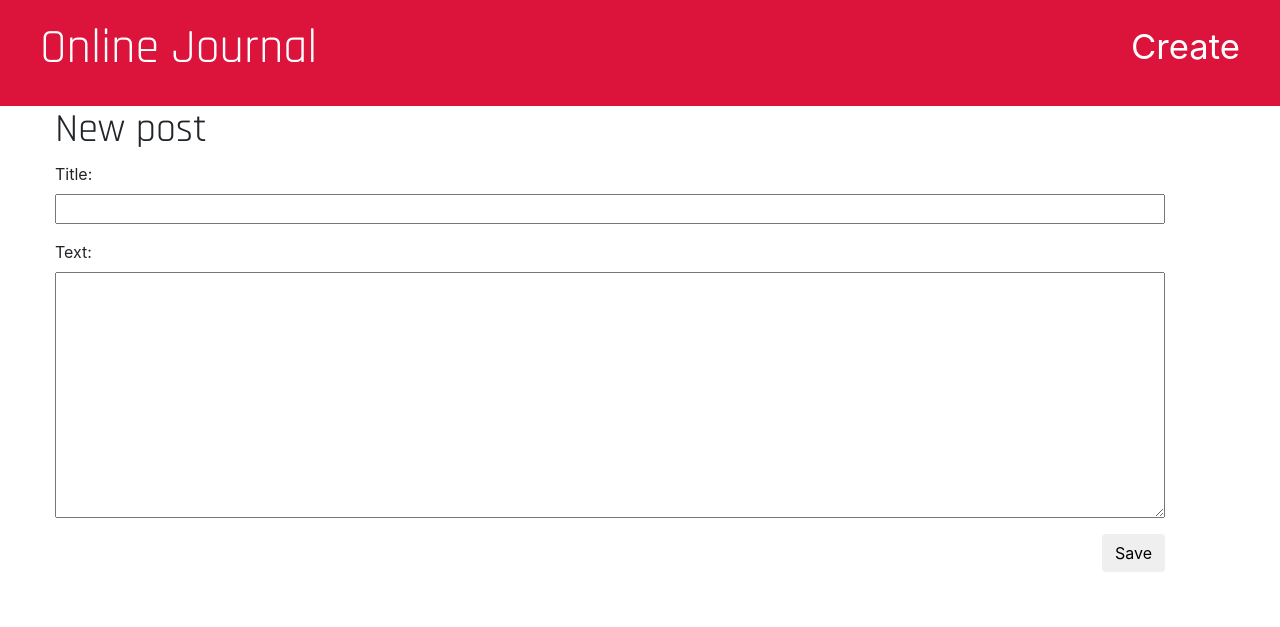
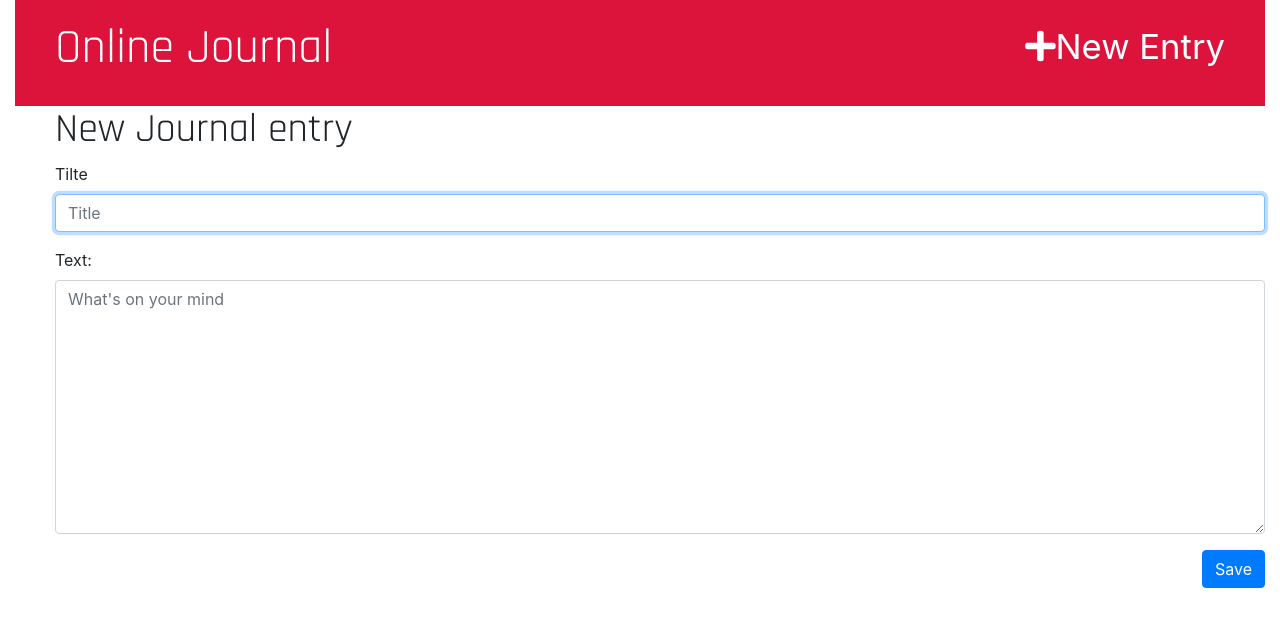
Before and after one commit to ochui/diary, a Django app: page /accounts/posts/new in a window 1280 px wide. Shown: the top 627 px of the page. Run offline with Django 3.2, Linux system fonts and the light colour scheme; the visitor is signed in with stand-in values (Sample User, id 1); some libraries are stand-ins or nearby versions.

Commit message:
bootstrap 4

```diff
--- a/accounts/forms.py
+++ b/accounts/forms.py
@@ -2,6 +2,23 @@ from django import forms
 from .models import Post
 
 class PostForm(forms.ModelForm):
+
+    def __init__(self, *args, **kwargs):
+        super(PostForm, self).__init__(*args, **kwargs)
+        self.fields['title'].widget = forms.TextInput(
+            attrs={
+                'class': 'form-control',
+                'placeholder': 'Title',
+                'autofocus': 'autofocus'
+            }
+        )
+
+        self.fields['text'].widget = forms.Textarea(
+            attrs={
+                'class': 'form-control',
+                'placeholder': "What's on your mind" ,
+            }
+        )
     class Meta:
         model = Post
         fields = ('title', 'text',)
--- a/templates/base.html
+++ b/templates/base.html
@@ -5,25 +5,34 @@
     <meta charset="utf-8">
     <meta name="viewport" content="width=device-width, initial-scale=1, shrink-to-fit=no">
     <title>Online Journal</title>
-    <link rel="stylesheet" href="https://stackpath.bootstrapcdn.com/bootstrap/4.1.3/css/bootstrap.min.css" integrity="sha384-MCw98/SFnGE8fJT3GXwEOngsV7Zt27NXFoaoApmYm81iuXoPkFOJwJ8ERdknLPMO" crossorigin="anonymous">
+    <link rel="stylesheet" href="https://stackpath.bootstrapcdn.com/bootstrap/4.1.3/css/bootstrap.min.css"
+        integrity="sha384-MCw98/SFnGE8fJT3GXwEOngsV7Zt27NXFoaoApmYm81iuXoPkFOJwJ8ERdknLPMO" crossorigin="anonymous">
     <link href="https://fonts.googleapis.com/css?family=Rajdhani&display=swap" rel="stylesheet">
-    <link rel="stylesheet" href="https://maxcdn.icons8.com/fonts/line-awesome/1.1/css/line-awesome-font-awesome.min.css">
+    <link rel="stylesheet" href="https://use.fontawesome.com/releases/v5.7.0/css/all.css"
+        integrity="sha384-lZN37f5QGtY3VHgisS14W3ExzMWZxybE1SJSEsQp9S+oqd12jhcu+A56Ebc1zFSJ" crossorigin="anonymous">
     <link rel="stylesheet" href="{% static 'css/style.css' %}">
 </head>
 
 <body>
-    <div class="page-header">
-        <a href="{% url 'post_create' %}" class="top-menu"><i class="la la-plus"></i>Create</span></a>
-        <h1><a href="{% url 'post_list' %}">Online Journal</a></h1>
-    </div>
-    <div class="content container">
-
-        {% block content %}
-        {% endblock content %}
-
+    <div class="container-fluid">
+        <div class="page-header">
+            <a href="{% url 'post_create' %}" class="top-menu"><i class="fas fa-plus"></i>New Entry</span></a>
+            <h1><a href="{% url 'post_list' %}">Online Journal</a></h1>
+        </div>
+        <div class="content">
+            {% block content %}
+            {% endblock content %}
+        </div>
     </div>
 </body>
-<script src="https://code.jquery.com/jquery-3.3.1.slim.min.js" integrity="sha384-q8i/X+965DzO0rT7abK41JStQIAqVgRVzpbzo5smXKp4YfRvH+8abtTE1Pi6jizo" crossorigin="anonymous"></script>
-<script src="https://cdnjs.cloudflare.com/ajax/libs/popper.js/1.14.3/umd/popper.min.js" integrity="sha384-ZMP7rVo3mIykV+2+9J3UJ46jBk0WLaUAdn689aCwoqbBJiSnjAK/l8WvCWPIPm49" crossorigin="anonymous"></script>
-<script src="https://stackpath.bootstrapcdn.com/bootstrap/4.1.3/js/bootstrap.min.js" integrity="sha384-ChfqqxuZUCnJSK3+MXmPNIyE6ZbWh2IMqE241rYiqJxyMiZ6OW/JmZQ5stwEULTy" crossorigin="anonymous"></script>
+<script src="https://code.jquery.com/jquery-3.3.1.slim.min.js"
+    integrity="sha384-q8i/X+965DzO0rT7abK41JStQIAqVgRVzpbzo5smXKp4YfRvH+8abtTE1Pi6jizo"
+    crossorigin="anonymous"></script>
+<script src="https://cdnjs.cloudflare.com/ajax/libs/popper.js/1.14.3/umd/popper.min.js"
+    integrity="sha384-ZMP7rVo3mIykV+2+9J3UJ46jBk0WLaUAdn689aCwoqbBJiSnjAK/l8WvCWPIPm49"
+    crossorigin="anonymous"></script>
+<script src="https://stackpath.bootstrapcdn.com/bootstrap/4.1.3/js/bootstrap.min.js"
+    integrity="sha384-ChfqqxuZUCnJSK3+MXmPNIyE6ZbWh2IMqE241rYiqJxyMiZ6OW/JmZQ5stwEULTy"
+    crossorigin="anonymous"></script>
+
 </html>
--- a/templates/post/post_create.html
+++ b/templates/post/post_create.html
@@ -1,8 +1,15 @@
 {% extends 'base.html' %}
 {% block content %}
-<h1>New post</h1>
+<h1>New Journal entry</h1>
 <form method="POST" class="post-form">{% csrf_token %}
-    {{ form.as_p }}
-    <button type="submit" class="save btn btn-default">Save</button>
+<div class="form-group">
+    <label for="title">Tilte</label>
+    {{form.title}}
+  </div>
+  <div class="form-group">
+    <label for="text">Text:</label>
+    {{form.text}}
+  </div>
+    <button type="submit" class="save btn btn-primary">Save</button>
 </form>
 {% endblock %}
```
